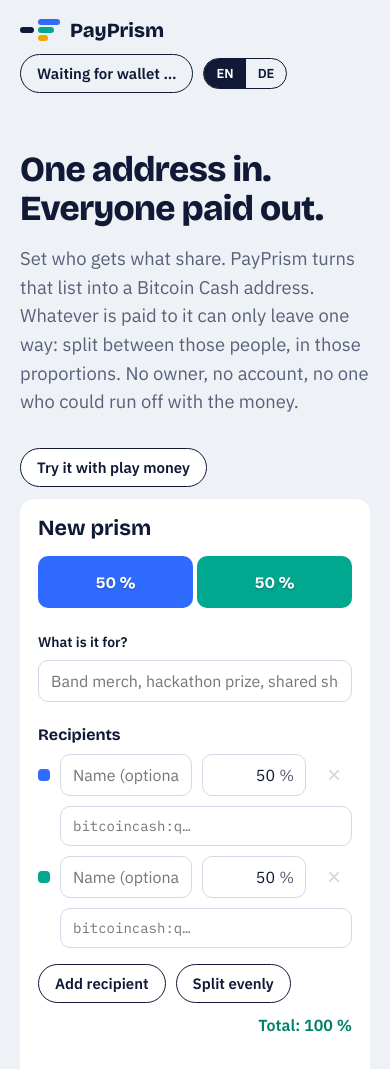
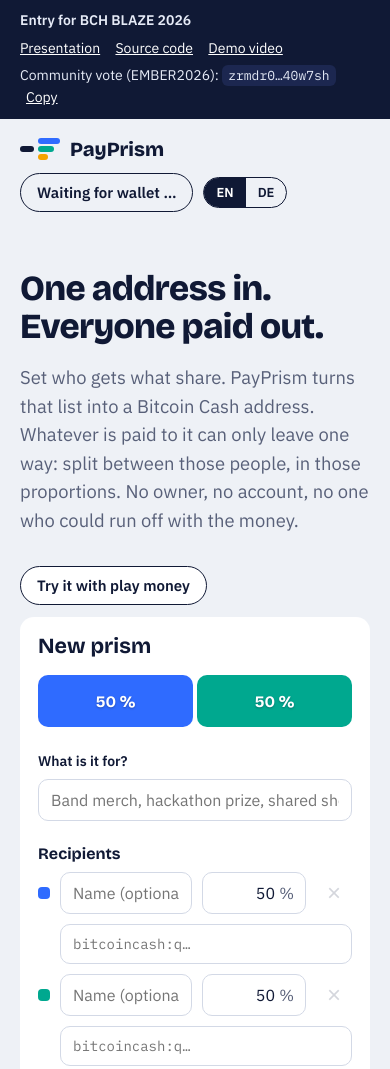
Before and after one commit to ElTanque81/payprism, a website built with Vite: page index.html in a window 390 px wide. Shown: the top 1069 px of the page. Built offline with nearby package versions, Linux system fonts and the light colour scheme; what @wizardconnect/core, @wizardconnect/dapp would draw is missing.

Commit message:
Add BCH BLAZE banner, presentation deck and vote address

```diff
--- a/src/i18n.js
+++ b/src/i18n.js
@@ -2,6 +2,11 @@
 const strings = {
   en: {
     tagline: 'One address in. Everyone paid out.',
+    blazeEntry: 'Entry for BCH BLAZE 2026',
+    blazeDeck: 'Presentation',
+    blazeCode: 'Source code',
+    blazeVideo: 'Demo video',
+    blazeVote: 'Community vote (EMBER2026):',
     lead: 'Set who gets what share. PayPrism turns that list into a Bitcoin Cash address. Whatever is paid to it can only leave one way: split between those people, in those proportions. No owner, no account, no one who could run off with the money.',
     newPrism: 'New prism',
     titleLabel: 'What is it for?',
@@ -87,6 +92,11 @@ const strings = {
   },
   de: {
     tagline: 'Eine Adresse rein. Alle ausgezahlt.',
+    blazeEntry: 'Beitrag zu BCH BLAZE 2026',
+    blazeDeck: 'Präsentation',
+    blazeCode: 'Quellcode',
+    blazeVideo: 'Demo-Video',
+    blazeVote: 'Community-Abstimmung (EMBER2026):',
     lead: 'Lege fest, wer welchen Anteil bekommt. PayPrism macht aus dieser Liste eine Bitcoin-Cash-Adresse. Was dort eingeht, kann nur auf einem Weg wieder raus: aufgeteilt auf genau diese Personen, in genau diesen Anteilen. Kein Besitzer, kein Konto, niemand, der mit dem Geld verschwinden könnte.',
     newPrism: 'Neues Prisma',
     titleLabel: 'Wofür ist es?',
--- a/src/main.js
+++ b/src/main.js
@@ -66,6 +66,23 @@ function splitBar(rows, { labels = true } = {}) {
 }
 
 // ---------- header ----------
+
+// BCH BLAZE 2026 banner: presentation, code and the community-vote address.
+const VOTE_ADDRESS = 'bitcoincash:zrmdr0k5628npf06wwk3tkkc5z8zdj2tgcnt40w7sh';
+const DECK_URL = 'deck/payprism-deck.pdf';
+const REPO_URL = 'https://github.com/ElTanque81/payprism';
+
+function blazeBanner() {
+  return `<aside class="blaze" aria-label="BCH BLAZE 2026">
+    <span><strong>${t('blazeEntry')}</strong></span>
+    <span><a href="${DECK_URL}" target="_blank" rel="noopener">${t('blazeDeck')}</a>
+      <a href="${REPO_URL}" target="_blank" rel="noopener">${t('blazeCode')}</a>
+      <a href="https://youtu.be/7e2a-L7ZM14" target="_blank" rel="noopener">${t('blazeVideo')}</a></span>
+    <span class="vote">${t('blazeVote')}
+      <code title="${VOTE_ADDRESS}"><span class="full">${VOTE_ADDRESS}</span><span class="short">zrmdr0…40w7sh</span></code>
+      <button class="link" data-act="copy-vote">${t('copy')}</button></span>
+  </aside>`;
+}
 
 function header() {
   const lang = getLang();
@@ -377,7 +394,7 @@ function render() {
   let view;
   if (ui.linkError) view = `<main class="create"><h1>PayPrism</h1><p class="error" role="alert">${t('errLink')}</p><a class="btn" href="${location.pathname}${location.search}">${t('newPrism')}</a></main>`;
   else view = live.prism ? prismView() : createView();
-  app.innerHTML = `${header()}${view}${footer()}${qrDialog()}`;
+  app.innerHTML = `${blazeBanner()}${header()}${view}${footer()}${qrDialog()}`;
 
   const qr = document.getElementById('qr');
   if (qr && live.prism) {
@@ -493,6 +510,7 @@ app.addEventListener('click', async (e) => {
     case 'addr-token': live.showToken = true; render(); break;
     case 'copy-address': copyText(live.showToken ? live.prism.tokenAddress : live.prism.address, target); break;
     case 'copy-link': copyText(location.href, target); break;
+    case 'copy-vote': copyText(VOTE_ADDRESS, target); break;
     case 'payout': await doPayout(); break;
     case 'demo-bch':
       provider().addUtxo(live.prism.address, randomUtxo({ satoshis: 1_000_000n, token: undefined }));
--- a/src/style.css
+++ b/src/style.css
@@ -143,3 +143,19 @@ pre { background: var(--ink); color: #e6ebf7; padding: 16px; border-radius: var(
 .foot a { margin-left: 10px; }
 .demo-note { margin-top: 16px; }
 .demo-actions { border-top: 1px solid var(--line); padding-top: 16px; }
+
+/* BCH BLAZE 2026 banner */
+.blaze {
+  display: flex; flex-wrap: wrap; align-items: center; gap: 6px 18px;
+  margin: 0 -20px; padding: 10px 20px; background: var(--ink); color: #e6ebf7; font-size: 0.875rem;
+}
+.blaze a, .blaze .link { color: #fff; margin-right: 12px; }
+.blaze .link { margin-left: 6px; }
+.blaze code { font-family: var(--mono); font-size: 0.8125rem; background: #1c2750; padding: 2px 6px; border-radius: 6px; overflow-wrap: anywhere; }
+.blaze .vote { margin-left: auto; }
+.blaze .short { display: none; }
+@media (max-width: 720px) {
+  .blaze .vote { margin-left: 0; }
+  .blaze .full { display: none; }
+  .blaze .short { display: inline; }
+}
```
Also changed, not shown: README.md, 1 other file.
